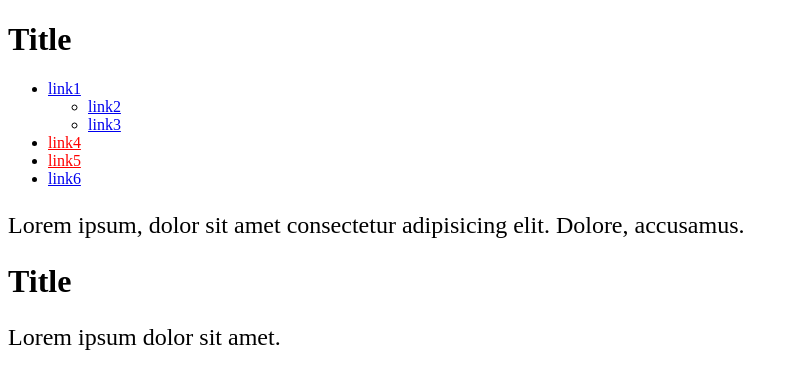
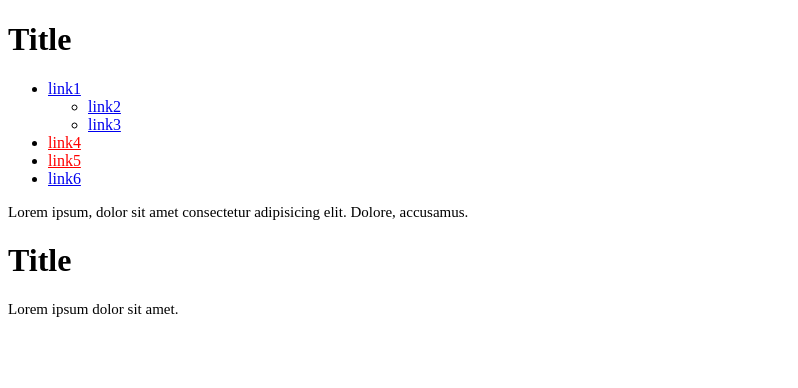
Before and after one commit to Zxcrges/hw7, a plain HTML site: page index.html in a window 1280 px wide. Shown: the whole page, without its empty margins (0-798 px from the left). Drawn offline with Linux system fonts and the light colour scheme.

Commit message:
добавила селектор братских элементов

```diff
--- a/css/styles.css
+++ b/css/styles.css
@@ -4,3 +4,6 @@ a[href*="https"] {
 p {
     font-size: 24px;
 }
+ul ~ p {
+    font-size: 15px;
+}
```
